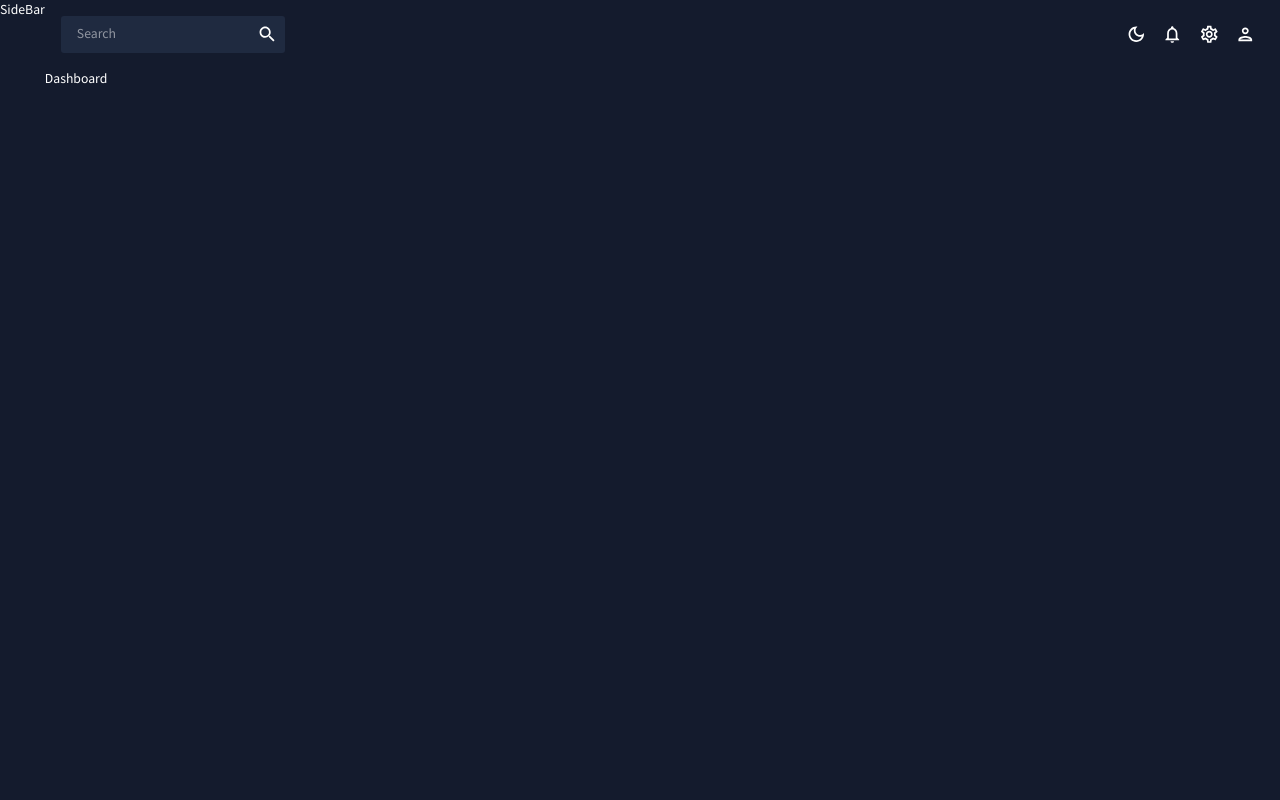
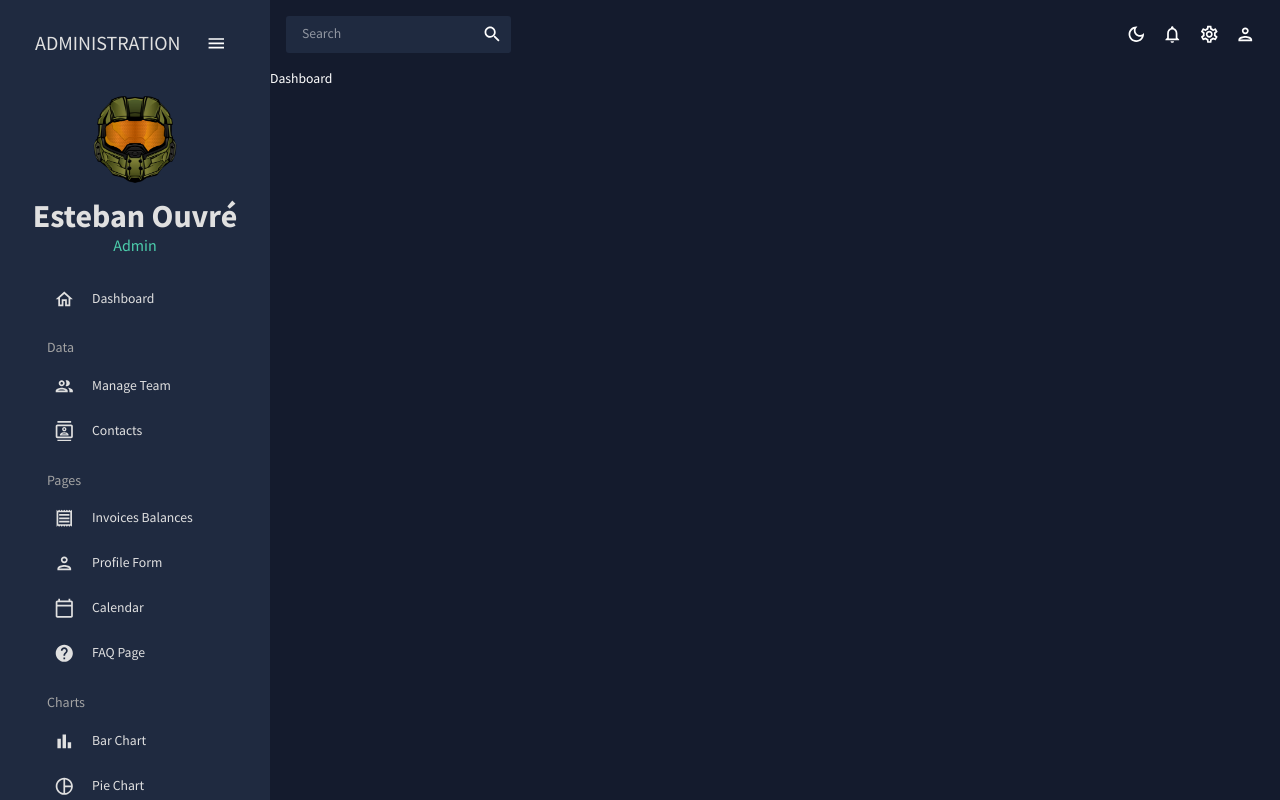
Before and after one commit to Zoumbar/admin-dashboard, a React (Vite) app: page / in a window 1280 px wide. Built offline with nearby package versions, Linux system fonts and the light colour scheme.

Commit message:
SideBar Task : DONE

```diff
--- a/src/scenes/global/sideBar.jsx
+++ b/src/scenes/global/sideBar.jsx
@@ -1,7 +1,207 @@
-import React from 'react'
+import { React, useState } from "react";
+import { ProSidebar, Menu, MenuItem } from "react-pro-sidebar";
+import "react-pro-sidebar/dist/css/styles.css";
+import { Box, IconButton, Typography, useTheme } from "@mui/material";
+import { Link } from "react-router-dom";
+import { tokens } from "../../theme";
+import HomeOutlinedIcon from "@mui/icons-material/HomeOutlined";
+import PeopleOutlinedIcon from "@mui/icons-material/PeopleOutlined";
+import ContactsOutlinedIcon from "@mui/icons-material/ContactsOutlined";
+import ReceiptOutlinedIcon from "@mui/icons-material/ReceiptOutlined";
+import PersonOutlinedIcon from "@mui/icons-material/PersonOutlined";
+import CalendarTodayOutlinedIcon from "@mui/icons-material/CalendarTodayOutlined";
+import HelpOutlinedIcon from "@mui/icons-material/HelpOutlined";
+import BarChartOutlinedIcon from "@mui/icons-material/BarChartOutlined";
+import PieChartOutlinedIcon from "@mui/icons-material/PieChartOutlined";
+import TimelineOutlinedIcon from "@mui/icons-material/TimelineOutlined";
+import MenuOutlinedIcon from "@mui/icons-material/MenuOutlined";
+import MapOutlinedIcon from "@mui/icons-material/MapOutlined";
 
-const SideBar =  () => {
-  return <div>SideBar</div>
-}
+const Item = ({ title, to, icon, selected, setSelected }) => {
+  const theme = useTheme();
+  const colors = tokens(theme.palette.mode);
+  return (
+    <MenuItem
+      active={selected === title}
+      style={{ color: colors.grey[100] }}
+      onClick={() => setSelected(title)}
+      icon={icon}
+    >
+      <Typography>{title}</Typography>
+      <Link to={to} />
+    </MenuItem>
+  );
+};
 
-export default SideBar
+const SideBar = () => {
+  const theme = useTheme();
+  const colors = tokens(theme.palette.mode);
+  const [isCollapsed, setIsCollapsed] = useState(false);
+  const [selected, setSelected] = useState("Dashboard");
+
+  return (
+    <Box
+      sx={{
+        "& .pro-sidebar-inner": {
+          background: `${colors.primary[400]} !important`,
+        },
+        "& .pro-icon-wrapper": {
+          backgroundColor: "transparent !important",
+        },
+        "& .pro-inner-item": {
+          padding: "5px 35px 5px 20px !important",
+        },
+        "& .pro-inner-item:hover": {
+          color: "#868dfb !important",
+        },
+        "& .pro-menu-item.active": {
+          color: "6870fa !important",
+        },
+      }}
+    >
+      <ProSidebar collapsed={isCollapsed}>
+        <Menu iconShape="square">
+          {/* LOGO AND MENU ICON */}
+          <MenuItem
+            onClick={() => setIsCollapsed(!isCollapsed)}
+            icon={isCollapsed ? <MenuOutlinedIcon /> : undefined}
+            style={{
+              margin: "10px 0 20px 0",
+              colors: colors.grey[100],
+            }}
+          >
+            {!isCollapsed && (
+              <Box
+                display="flex"
+                justifyContent="space-between"
+                alignItems="center"
+                ml="15px"
+              >
+                <Typography variant="h4" color={colors.grey[100]}>
+                  ADMINISTRATION
+                </Typography>
+                <IconButton onClick={() => setIsCollapsed(!isCollapsed)}>
+                  <MenuOutlinedIcon />
+                </IconButton>
+              </Box>
+            )}
+          </MenuItem>
+          {/* USER */}
+          {!isCollapsed && (
+            <Box mb="20px">
+              <Box display="flex" justifyContent="center" alignItems="center">
+                <img
+                  alt=""
+                  width="200px"
+                  height="100px"
+                  src={`../../assets/user.png`}
+                  style={{ cursor: "pointer", borderRadius: "50%" }}
+                />
+              </Box>
+              <Box textAlign="center">
+                <Typography
+                  variant="h2"
+                  color={colors.grey[100]}
+                  fontWeight="bold"
+                  sx={{ m: "10px 0 0 0" }}
+                >
+                  Esteban Ouvré
+                </Typography>
+                <Typography variant="h5" color={colors.greenAccent[500]}>
+                  Admin
+                </Typography>
+              </Box>
+            </Box>
+          )}
+
+          {/* MENU ITEMS */}
+
+          <Box paddingLeft={isCollapsed ? undefined : "10%"}>
+            <Item
+              title="Dashboard"
+              to="/"
+              icon={<HomeOutlinedIcon />}
+              selected={selected}
+              setSelected={setSelected}
+            />
+            <Typography variant="h6" color={colors.grey[300]} sx={{m: "15px 0 5px 20px "}}>Data</Typography>
+            <Item
+              title="Manage Team"
+              to="/team"
+              icon={<PeopleOutlinedIcon />}
+              selected={selected}
+              setSelected={setSelected}
+            />
+            <Item
+              title="Contacts"
+              to="/contacts"
+              icon={<ContactsOutlinedIcon />}
+              selected={selected}
+              setSelected={setSelected}
+            />
+            <Typography variant="h6" color={colors.grey[300]} sx={{m: "15px 0 5px 20px "}}>Pages</Typography>
+            <Item
+              title="Invoices Balances"
+              to="/invoices"
+              icon={<ReceiptOutlinedIcon />}
+              selected={selected}
+              setSelected={setSelected}
+            />
+            <Item
+              title="Profile Form"
+              to="/form"
+              icon={<PersonOutlinedIcon />}
+              selected={selected}
+              setSelected={setSelected}
+            />
+            <Item
+              title="Calendar"
+              to="/calendar"
+              icon={<CalendarTodayOutlinedIcon />}
+              selected={selected}
+              setSelected={setSelected}
+            />
+            <Item
+              title="FAQ Page"
+              to="/faq"
+              icon={<HelpOutlinedIcon />}
+              selected={selected}
+              setSelected={setSelected}
+            />
+            <Typography variant="h6" color={colors.grey[300]} sx={{m: "15px 0 5px 20px "}}>Charts</Typography>
+            <Item
+              title="Bar Chart"
+              to="/bar"
+              icon={<BarChartOutlinedIcon />}
+              selected={selected}
+              setSelected={setSelected}
+            />
+            <Item
+              title="Pie Chart"
+              to="/pie"
+              icon={<PieChartOutlinedIcon />}
+              selected={selected}
+              setSelected={setSelected}
+            />
+            <Item
+              title="Line Chart"
+              to="/line"
+              icon={<TimelineOutlinedIcon />}
+              selected={selected}
+              setSelected={setSelected}
+            />
+            <Item
+              title="Geography Chart"
+              to="/geography"
+              icon={<MapOutlinedIcon />}
+              selected={selected}
+              setSelected={setSelected}
+            />
+          </Box>
+        </Menu>
+      </ProSidebar>
+    </Box>
+  );
+};
+
+export default SideBar;
```
Also changed, not shown: public/assets/user.png (added).
